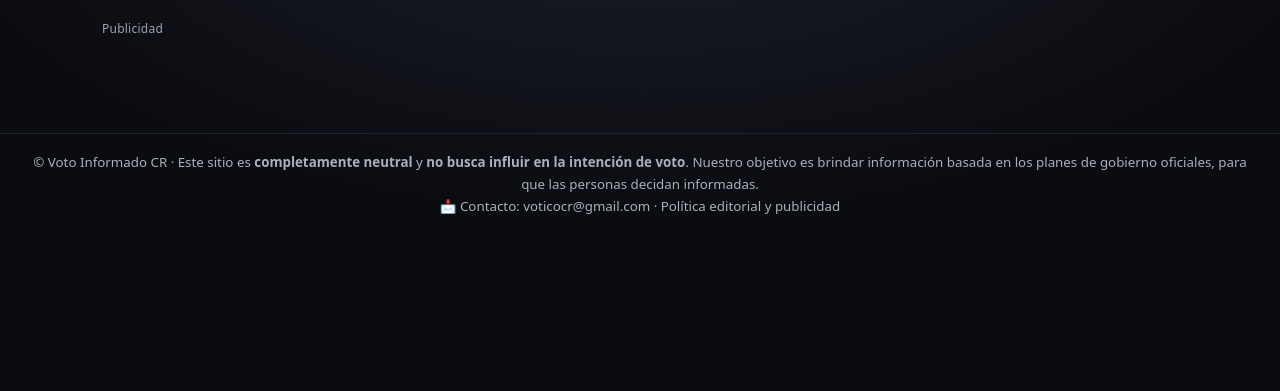
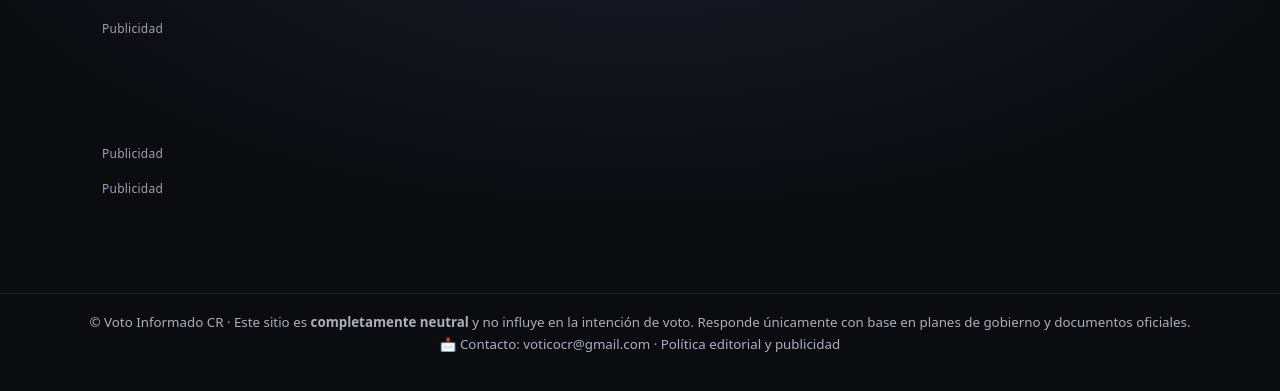
Before and after one commit to maykoljose-jpg/votico, a Python web app: template app/templates/base.html in a window 1280 px wide. Shown: the part 63-454 px from the top of the page. Run offline with Jinja, Linux system fonts and the light colour scheme; the template is opened without the code that fills it, so the values that code supplies are empty.

Commit message:
Update AdSense layout in base.html

```diff
--- a/app/templates/base.html
+++ b/app/templates/base.html
@@ -8,19 +8,21 @@
   <link rel="stylesheet" href="/static/css/styles.css" />
   <link rel="icon" href="/static/assets/logo.svg" />
 
-  <!-- ✅ Google AdSense -->
+  <!-- Google AdSense -->
   <script async src="https://pagead2.googlesyndication.com/pagead/js/adsbygoogle.js?client=ca-pub-9028937165843951"
           crossorigin="anonymous"></script>
 
-  <!-- ✅ Semáforo de conexión OpenAI -->
+  <!-- Chequeo OpenAI -->
   <script src="/static/js/openai-check.js"></script>
 
-  <meta name="description" content="Voto Informado CR — Sitio neutral que ayuda a comparar propuestas con base en planes de gobierno oficiales, sin influir en la intención de voto.">
+  <meta name="description"
+        content="Voto Informado CR — Sitio neutral que ayuda a comparar propuestas con base en planes de gobierno oficiales, sin influir en la intención de voto.">
 
   {% block head %}{% endblock %}
 </head>
 
 <body>
+
 <header class="site-header">
   <a class="brand" href="/">Voto Informado CR</a>
   <nav class="nav">
@@ -31,13 +33,15 @@
   </nav>
 </header>
 
-<!-- Publicidad: debajo del header -->
+<!-- ========================================================= -->
+<!-- 🟦 ANUNCIO #1 — Debajo del header (alto CTR, permitido)   -->
+<!-- ========================================================= -->
 <div class="ad-wrap ad-wrap--top" aria-label="Publicidad">
   <span class="ad-label">Publicidad</span>
   <ins class="adsbygoogle"
        style="display:block;min-height:90px"
        data-ad-client="ca-pub-9028937165843951"
-       data-ad-slot="XXXXXXXXXX"
+       data-ad-slot="0000000001"
        data-ad-format="auto"
        data-full-width-responsive="true"></ins>
 </div>
@@ -45,18 +49,60 @@
   (adsbygoogle = window.adsbygoogle || []).push({});
 </script>
 
-<main>{% block content %}{% endblock %}</main>
+<main class="main-layout">
+
+  <!-- CONTENIDO PRINCIPAL -->
+  <section class="main-content">
+    {% block content %}{% endblock %}
+  </section>
+
+  <!-- ========================================================= -->
+  <!-- 🟦 ANUNCIO #2 — Sidebar (opcional, no invasivo)           -->
+  <!-- ========================================================= -->
+  <aside class="sidebar-ads">
+    <div class="ad-wrap" aria-label="Publicidad">
+      <span class="ad-label">Publicidad</span>
+      <ins class="adsbygoogle"
+           style="display:block"
+           data-ad-client="ca-pub-9028937165843951"
+           data-ad-slot="0000000002"
+           data-ad-format="vertical"
+           data-full-width-responsive="true"></ins>
+    </div>
+    <script>
+      (adsbygoogle = window.adsbygoogle || []).push({});
+    </script>
+  </aside>
+
+</main>
+
+<!-- ========================================================= -->
+<!-- 🟦 ANUNCIO #3 — Abajo del contenido (seguro para AdSense) -->
+<!-- ========================================================= -->
+<div class="ad-wrap ad-wrap--bottom" aria-label="Publicidad">
+  <span class="ad-label">Publicidad</span>
+  <ins class="adsbygoogle"
+       style="display:block;min-height:90px"
+       data-ad-client="ca-pub-9028937165843951"
+       data-ad-slot="0000000003"
+       data-ad-format="auto"
+       data-full-width-responsive="true"></ins>
+</div>
+<script>
+  (adsbygoogle = window.adsbygoogle || []).push({});
+</script>
+
 
 <footer class="site-footer">
   <small>
     © {{ year }} Voto Informado CR ·
-    Este sitio es <strong>completamente neutral</strong> y
-    <strong>no busca influir en la intención de voto</strong>.
-    Nuestro objetivo es brindar información basada en los planes de gobierno oficiales,
-    para que las personas decidan informadas. <br>
+    Este sitio es <strong>completamente neutral</strong> y no influye en la intención de voto.
+    Responde únicamente con base en planes de gobierno y documentos oficiales.
+    <br>
     📩 Contacto: <a href="mailto:voticocr@gmail.com" class="footer-link">voticocr@gmail.com</a> ·
     <a href="/acerca" class="footer-link">Política editorial y publicidad</a>
   </small>
 </footer>
+
 </body>
 </html>
```
